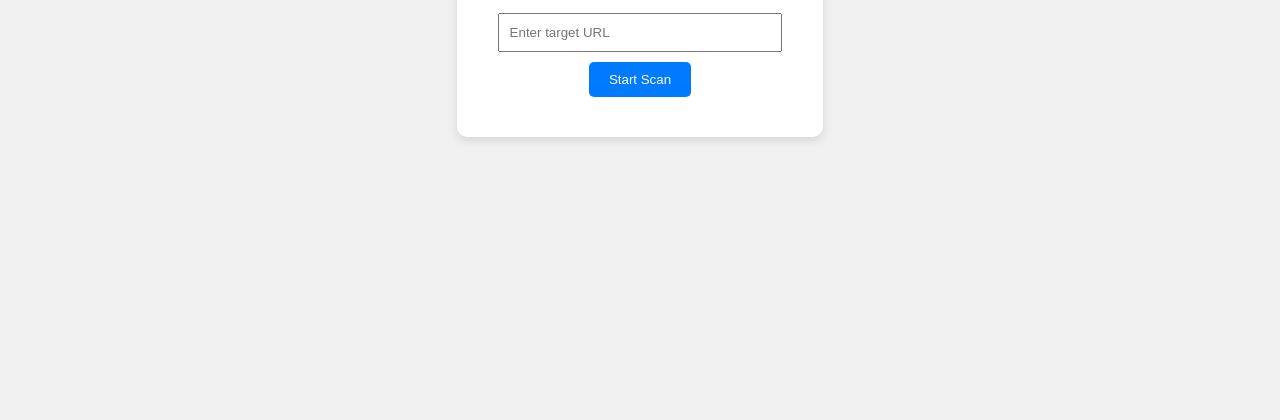
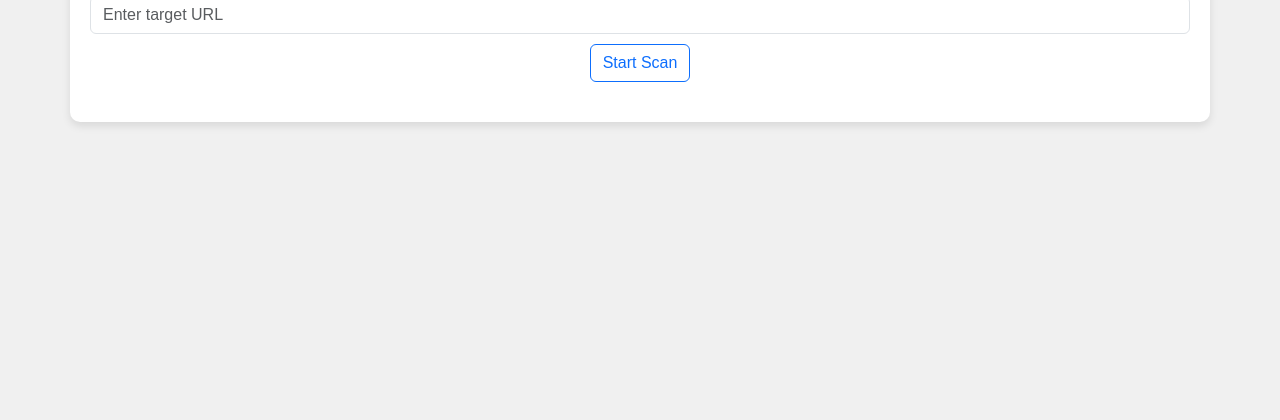
Before and after one commit to SaalimAbdullah/WebApp-Scanner, a plain HTML site: page frontend/index.html in a window 1280 px wide. Shown: the part 380-800 px from the top of the page. Drawn offline with nearby package versions, Linux system fonts and the light colour scheme.

Commit message:
Updated index page
Some UI changes applying Bootstrap

```diff
--- a/frontend/index.html
+++ b/frontend/index.html
@@ -5,20 +5,22 @@
     <meta charset="UTF-8">
     <meta name="viewport" content="width=device-width, initial-scale=1.0">
     <title>Vulnerability Scanner</title>
+    <link href="https://cdn.jsdelivr.net/npm/bootstrap@5.3.5/dist/css/bootstrap.min.css" rel="stylesheet" integrity="sha384-SgOJa3DmI69IUzQ2PVdRZhwQ+dy64/BUtbMJw1MZ8t5HZApcHrRKUc4W0kG879m7" crossorigin="anonymous">
     <link rel="stylesheet" href="styles.css">
 </head>
 
 <body>
+
     <div class="container">
         <h1>Vulnerability Scanner</h1>
         <form id="scan-form">
-            <input type="url" id="target" placeholder="Enter target URL" required>
-            <button type="submit">Start Scan</button>
+            <input class="form-control" type="url" id="target" placeholder="Enter target URL" required>
+            <button class="btn btn-outline-primary " type="submit">Start Scan</button>
         </form>
+        <div id="output"></div>
+    </div>
 
-        <div id="output"></div>
 
-    </div>
     <script src="app.js"></script>
 </body>
 
```
